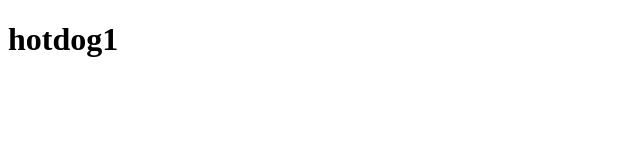
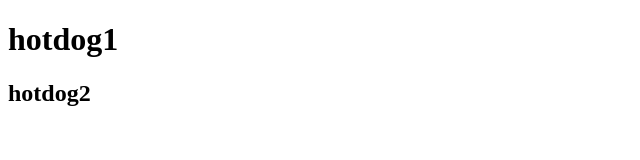
Before and after one commit to sbt-kyle/git, a plain HTML site: page index.html in a window 1280 px wide. Shown: the whole page, without its empty margins (0-640 px from the left). Drawn offline with Linux system fonts and the light colour scheme.

Commit message:
added hotdog2

```diff
--- a/index.html
+++ b/index.html
@@ -8,5 +8,6 @@
 </head>
 <body>
     <h1>hotdog1</h1>
+    <h2>hotdog2</h2>
 </body>
 </html>
```
